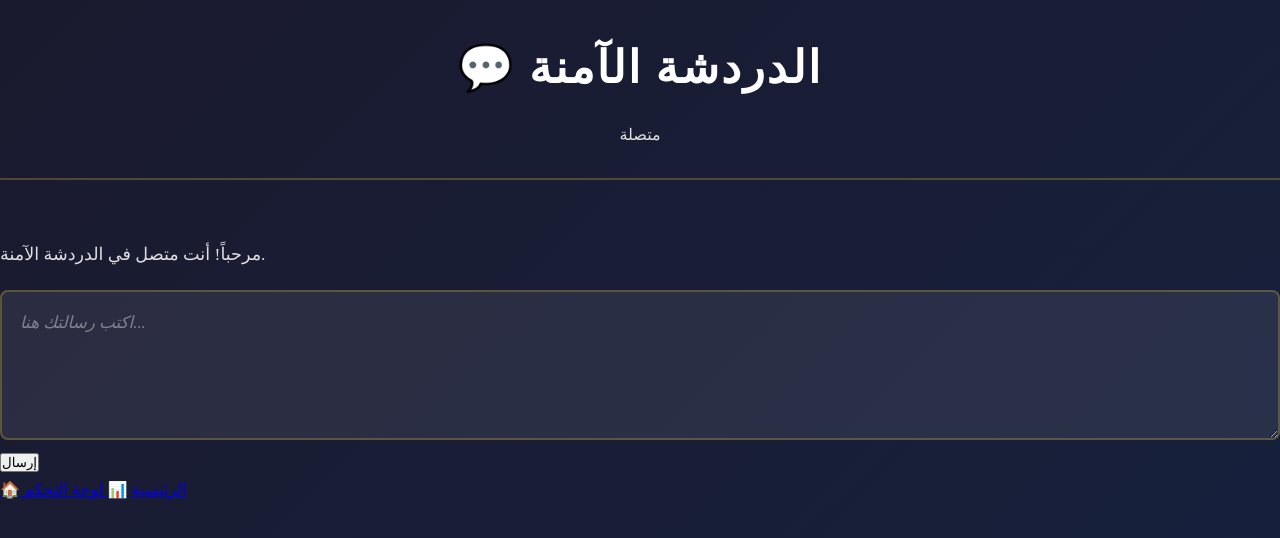
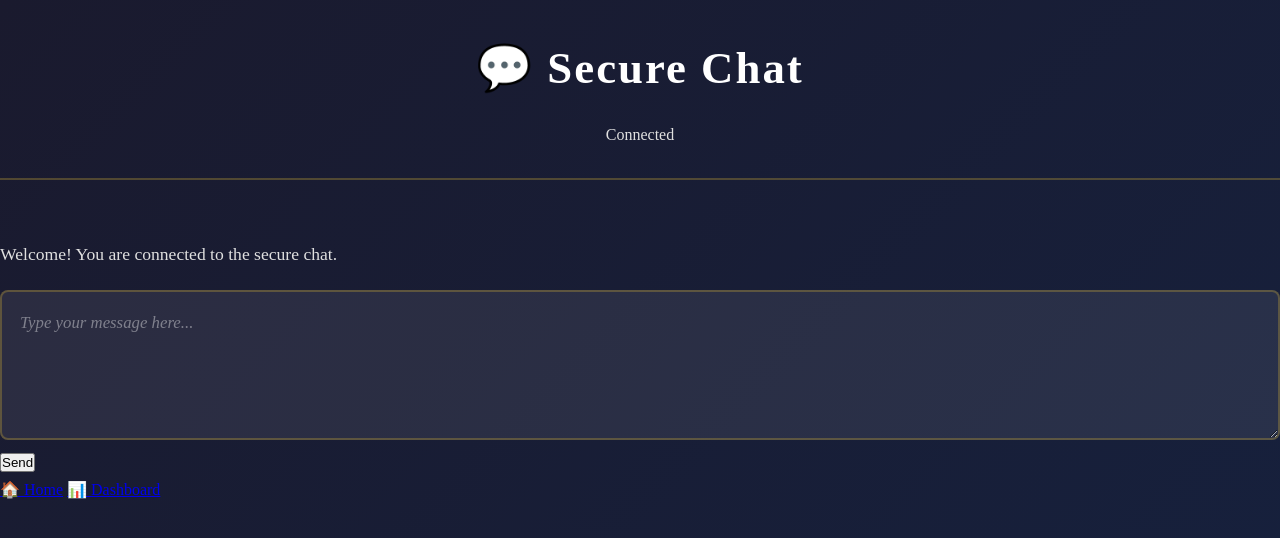
Before and after one commit to riteofrenaissance/riteofrenaissance, a plain HTML site: page chat.html in a window 1280 px wide. Drawn offline with Linux system fonts and the light colour scheme.

Commit message:
Fix chat.html language to English

```diff
--- a/chat.html
+++ b/chat.html
@@ -1,36 +1,36 @@
 <!DOCTYPE html>
-<html lang="ar">
+<html lang="en">
 <head>
     <meta charset="UTF-8">
     <meta name="viewport" content="width=device-width, initial-scale=1.0">
-    <title>الدردشة الآمنة - Rite of Renaissance</title>
+    <title>Secure Chat - Rite of Renaissance</title>
     <link rel="stylesheet" href="static/css/style.css">
     <link rel="stylesheet" href="static/css/chat.css">
 </head>
 <body>
     <div class="chat-container">
         <header class="chat-header">
-            <h1>💬 الدردشة الآمنة</h1>
+            <h1>💬 Secure Chat</h1>
             <div class="user-status">
                 <span class="status-indicator"></span>
-                <span>متصلة</span>
+                <span>Connected</span>
             </div>
         </header>
 
         <div class="chat-messages" id="chatMessages">
             <div class="message system-message">
-                <p>مرحباً! أنت متصل في الدردشة الآمنة.</p>
+                <p>Welcome! You are connected to the secure chat.</p>
             </div>
         </div>
 
         <div class="chat-input">
-            <textarea id="messageInput" placeholder="اكتب رسالتك هنا..." rows="2"></textarea>
-            <button id="sendButton">إرسال</button>
+            <textarea id="messageInput" placeholder="Type your message here..." rows="2"></textarea>
+            <button id="sendButton">Send</button>
         </div>
 
         <nav class="chat-nav">
-            <a href="index.html" class="nav-btn">🏠 الرئيسية</a>
-            <a href="dashboard.html" class="nav-btn">📊 لوحة التحكم</a>
+            <a href="index.html" class="nav-btn">🏠 Home</a>
+            <a href="dashboard.html" class="nav-btn">📊 Dashboard</a>
         </nav>
     </div>
 
```
